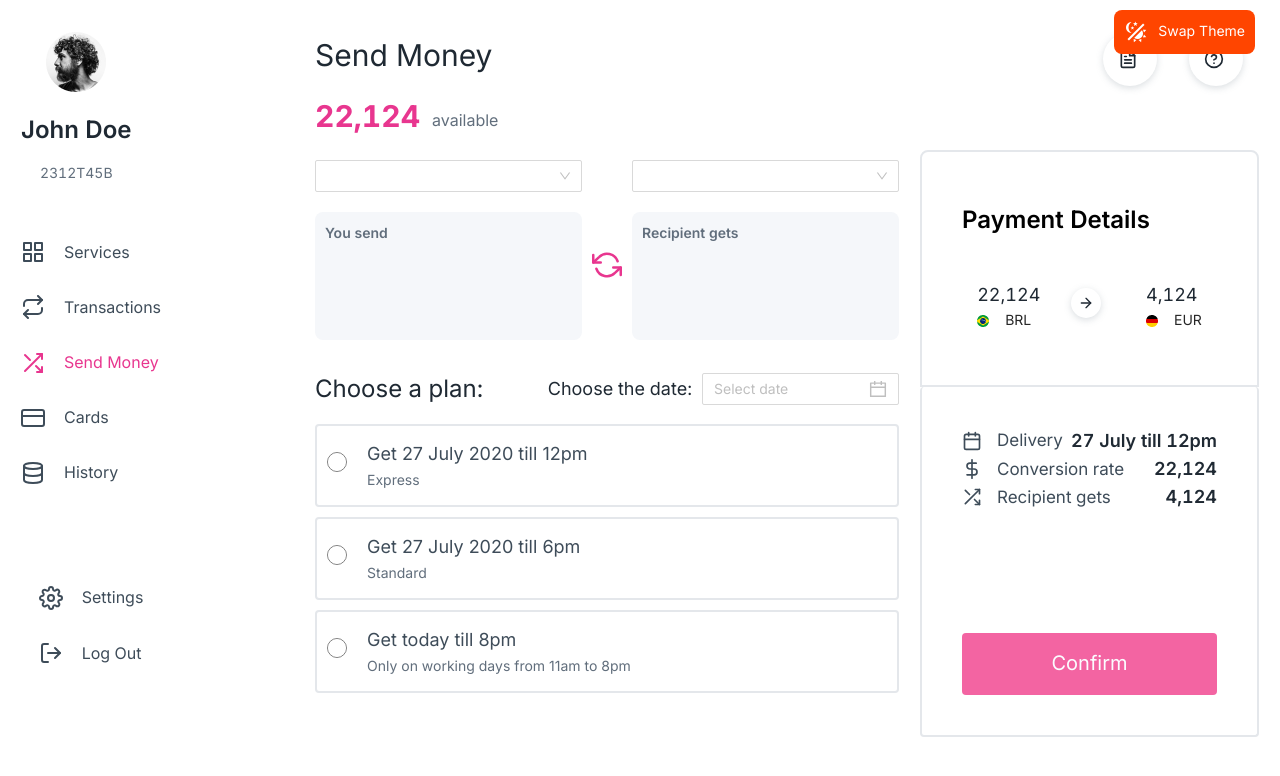
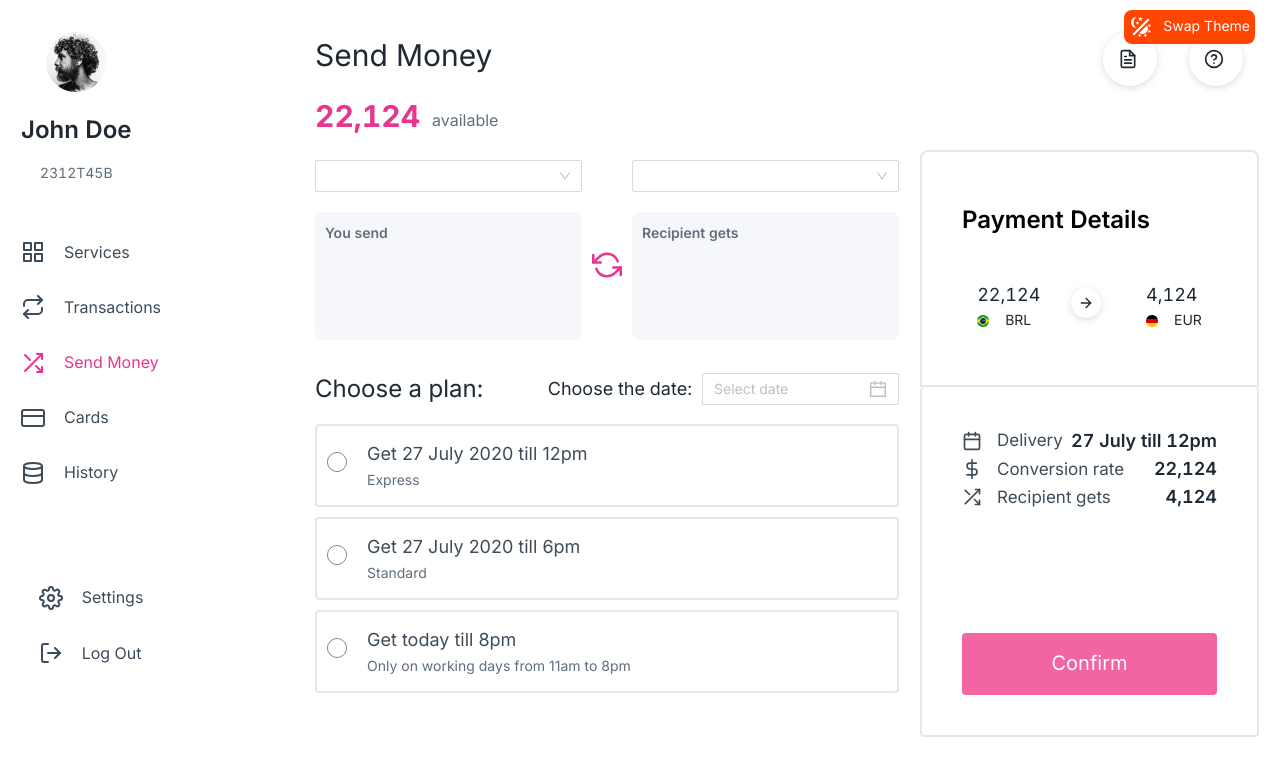
Before and after one commit to Jose-Caldas/Money-Transfer-App, a React (Create React App) app: page / in a window 1280 px wide. Shown: the top 776 px of the page. Built offline with nearby package versions, Linux system fonts and the light colour scheme.

Commit message:
dark mode update

```diff
--- a/src/App.css
+++ b/src/App.css
@@ -8,9 +8,15 @@
   margin: 0 auto;
 }
 
+.darkMode-icon {
+  position: absolute;
+  top: 80px;
+  right: 70px;
+}
+
 .darkMode {
   position: absolute;
-  padding: 10px;
+  padding: 5px;
   border-radius: 8px;
   top: 10px;
   right: 25px;
```
